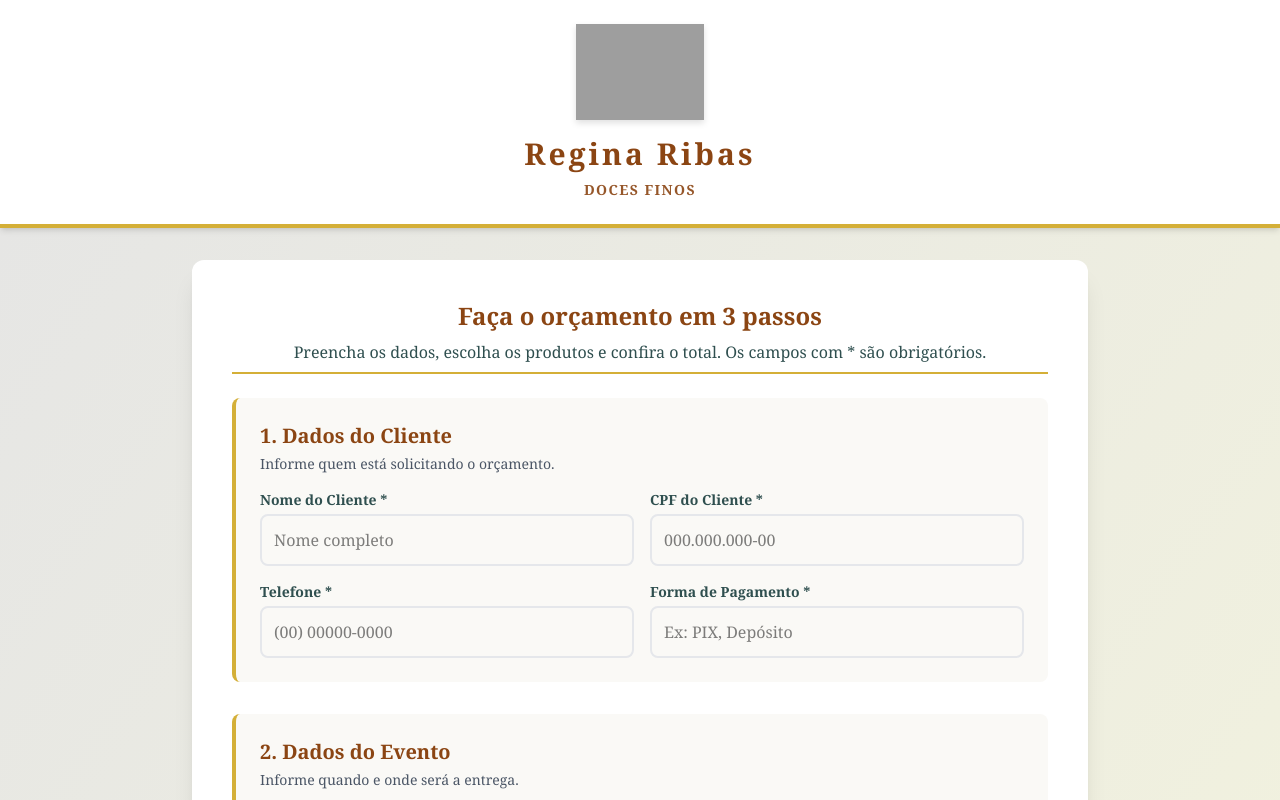
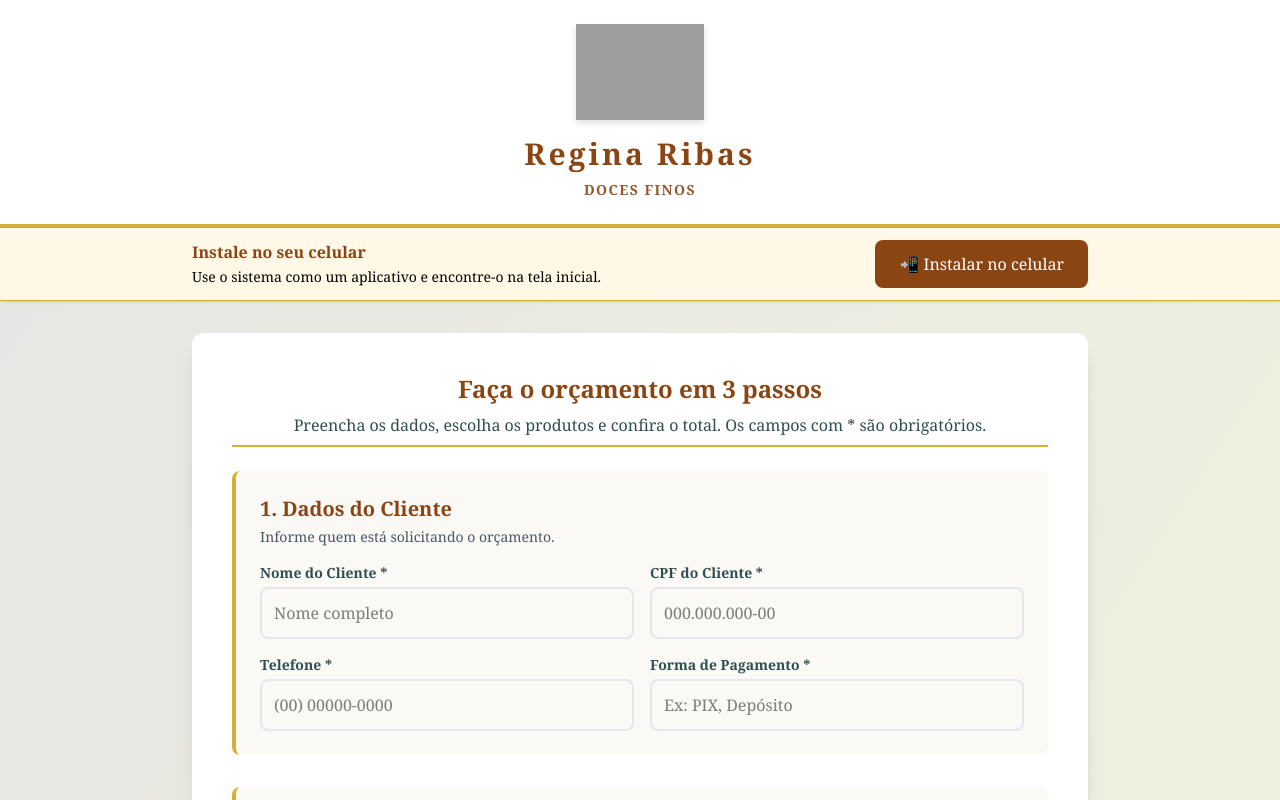
Before and after one commit to CMOURASIGA/webappreginaribas, a React (Vite) app: page / in a window 1280 px wide. Shown: the top 800 px of the page. Built offline with nearby package versions, Linux system fonts and the light colour scheme; grey boxes are pictures that could not be loaded.

Commit message:
feat: oferece instalação do sistema no celular

```diff
--- a/src/App.tsx
+++ b/src/App.tsx
@@ -33,6 +33,11 @@ declare global {
       };
     };
   }
+}
+
+interface InstallPromptEvent extends Event {
+  prompt: () => Promise<void>;
+  userChoice: Promise<{ outcome: 'accepted' | 'dismissed' }>;
 }
 
 function SplashScreen({ onComplete }: { onComplete: () => void }) {
@@ -81,6 +86,9 @@ export default function App() {
   const [productCategories, setProductCategories] = useState<ProductCategories>(loadProductCategories);
   const [showPriceManager, setShowPriceManager] = useState(false);
   const [isSharingPrices, setIsSharingPrices] = useState(false);
+  const [installPrompt, setInstallPrompt] = useState<InstallPromptEvent | null>(null);
+  const [showInstallHelp, setShowInstallHelp] = useState(false);
+  const [isInstalled, setIsInstalled] = useState(false);
 
   const [showSplash, setShowSplash] = useState(true);
 
@@ -107,6 +115,37 @@ export default function App() {
   useEffect(() => {
     localStorage.setItem(PRICE_STORAGE_KEY, JSON.stringify(productCategories));
   }, [productCategories]);
+
+  useEffect(() => {
+    const standalone = window.matchMedia('(display-mode: standalone)').matches || (navigator as Navigator & { standalone?: boolean }).standalone;
+    setIsInstalled(Boolean(standalone));
+
+    const capturePrompt = (event: Event) => {
+      event.preventDefault();
+      setInstallPrompt(event as InstallPromptEvent);
+    };
+    const installed = () => {
+      setIsInstalled(true);
+      setInstallPrompt(null);
+      setShowInstallHelp(false);
+    };
+    window.addEventListener('beforeinstallprompt', capturePrompt);
+    window.addEventListener('appinstalled', installed);
+    return () => {
+      window.removeEventListener('beforeinstallprompt', capturePrompt);
+      window.removeEventListener('appinstalled', installed);
+    };
+  }, []);
+
+  const requestInstallation = async () => {
+    if (installPrompt) {
+      await installPrompt.prompt();
+      const choice = await installPrompt.userChoice;
+      if (choice.outcome === 'accepted') setInstallPrompt(null);
+      return;
+    }
+    setShowInstallHelp(true);
+  };
 
   const handleCpfChange = (e: React.ChangeEvent<HTMLInputElement>) => {
     setCpfCliente(formatCPF(e.target.value));
@@ -346,11 +385,20 @@ export default function App() {
         transition={{ duration: 0.8 }}
         className="min-h-screen bg-gradient-to-br from-[#E5E5E5] to-[#F5F5DC] font-serif flex flex-col"
       >
-        <header className="bg-white text-[#8B4513] text-center py-6 shadow-md flex flex-col items-center border-b-4 border-[#D4AF37]">
+      <header className="bg-white text-[#8B4513] text-center py-6 shadow-md flex flex-col items-center border-b-4 border-[#D4AF37]">
           <img src="https://i.imgur.com/HnA5zoC.png" alt="Regina Ribas Logo" className="w-32 h-auto mb-4 drop-shadow-md mix-blend-multiply" referrerPolicy="no-referrer" />
           <h1 className="text-3xl tracking-widest font-bold mb-2">Regina Ribas</h1>
           <p className="text-sm tracking-widest opacity-90 font-bold">DOCES FINOS</p>
-        </header>
+      </header>
+
+      {!isInstalled && (
+        <aside className="sticky top-0 z-30 border-b border-[#D4AF37] bg-[#FFF8E7] px-4 py-3 shadow-sm">
+          <div className="mx-auto flex max-w-4xl flex-col items-center justify-between gap-3 sm:flex-row">
+            <div className="text-center sm:text-left"><strong className="block text-[#8B4513]">Instale no seu celular</strong><span className="text-sm">Use o sistema como um aplicativo e encontre-o na tela inicial.</span></div>
+            <button type="button" onClick={requestInstallation} className="min-h-12 w-full rounded-lg bg-[#8B4513] px-6 py-3 font-bold text-white sm:w-auto">📲 Instalar no celular</button>
+          </div>
+        </aside>
+      )}
 
         <main className="flex-1 max-w-4xl w-full mx-auto my-4 md:my-8 bg-white p-4 md:p-10 rounded-xl shadow-xl">
         <div className="flex justify-between items-center border-b-2 border-[#D4AF37] pb-2 mb-6">
@@ -561,6 +609,20 @@ export default function App() {
           </div>
         </div>
       )}
+
+      {showInstallHelp && (
+        <div className="fixed inset-0 z-[60] flex items-center justify-center bg-black/50 p-4" role="dialog" aria-modal="true" aria-labelledby="install-help-title">
+          <div className="w-full max-w-md rounded-2xl bg-white p-6 shadow-2xl">
+            <h2 id="install-help-title" className="text-2xl font-bold text-[#8B4513]">Instalar no celular</h2>
+            {/iPhone|iPad|iPod/i.test(navigator.userAgent) ? (
+              <ol className="mt-4 list-decimal space-y-3 pl-6 text-base"><li>Abra este link pelo navegador Safari.</li><li>Toque no botão Compartilhar, o quadrado com uma seta para cima.</li><li>Escolha “Adicionar à Tela de Início”.</li><li>Toque em “Adicionar”.</li></ol>
+            ) : (
+              <div className="mt-4 space-y-3"><p>Abra o menu do navegador, geralmente representado por três pontos.</p><p>Escolha “Instalar aplicativo” ou “Adicionar à tela inicial”.</p><p>Se essa opção não aparecer, atualize o navegador e abra o link novamente.</p></div>
+            )}
+            <button type="button" onClick={() => setShowInstallHelp(false)} className="mt-6 min-h-12 w-full rounded-lg bg-[#8B4513] px-5 py-3 font-bold text-white">Entendi</button>
+          </div>
+        </div>
+      )}
       </motion.div>
     </>
   );
```
